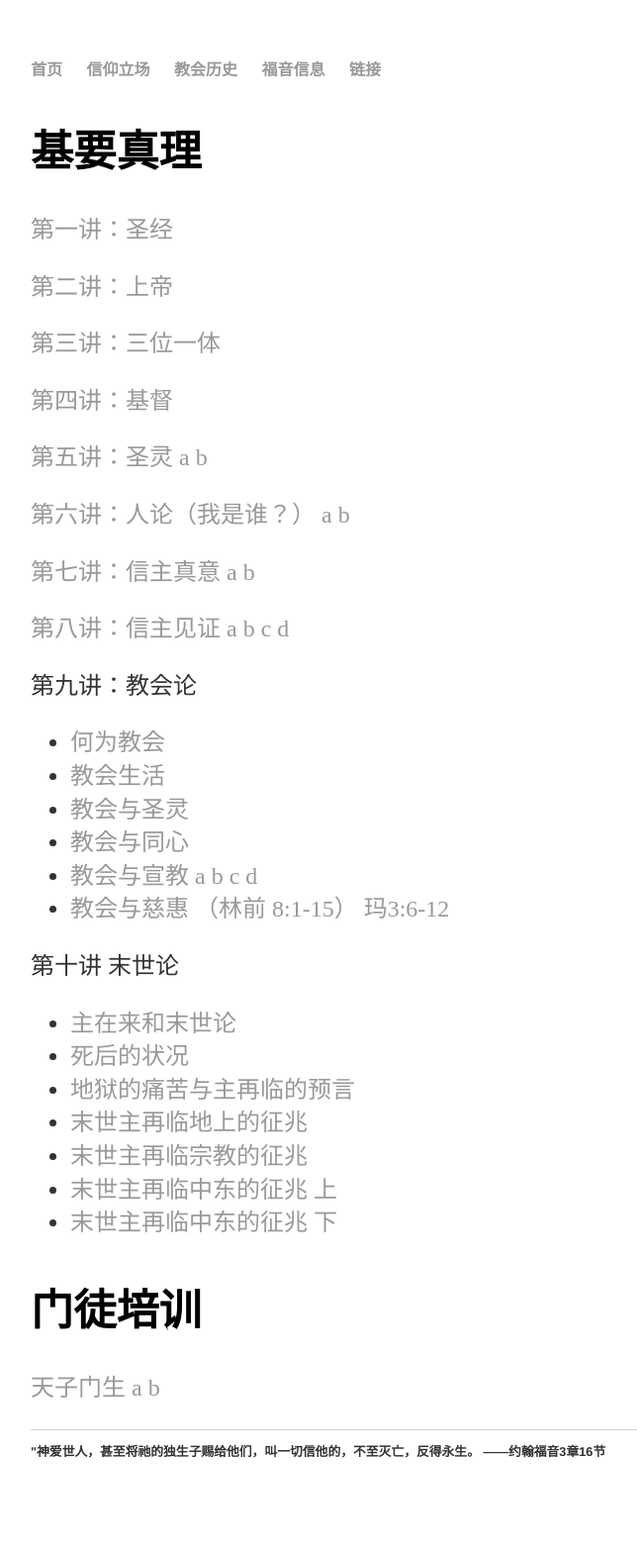
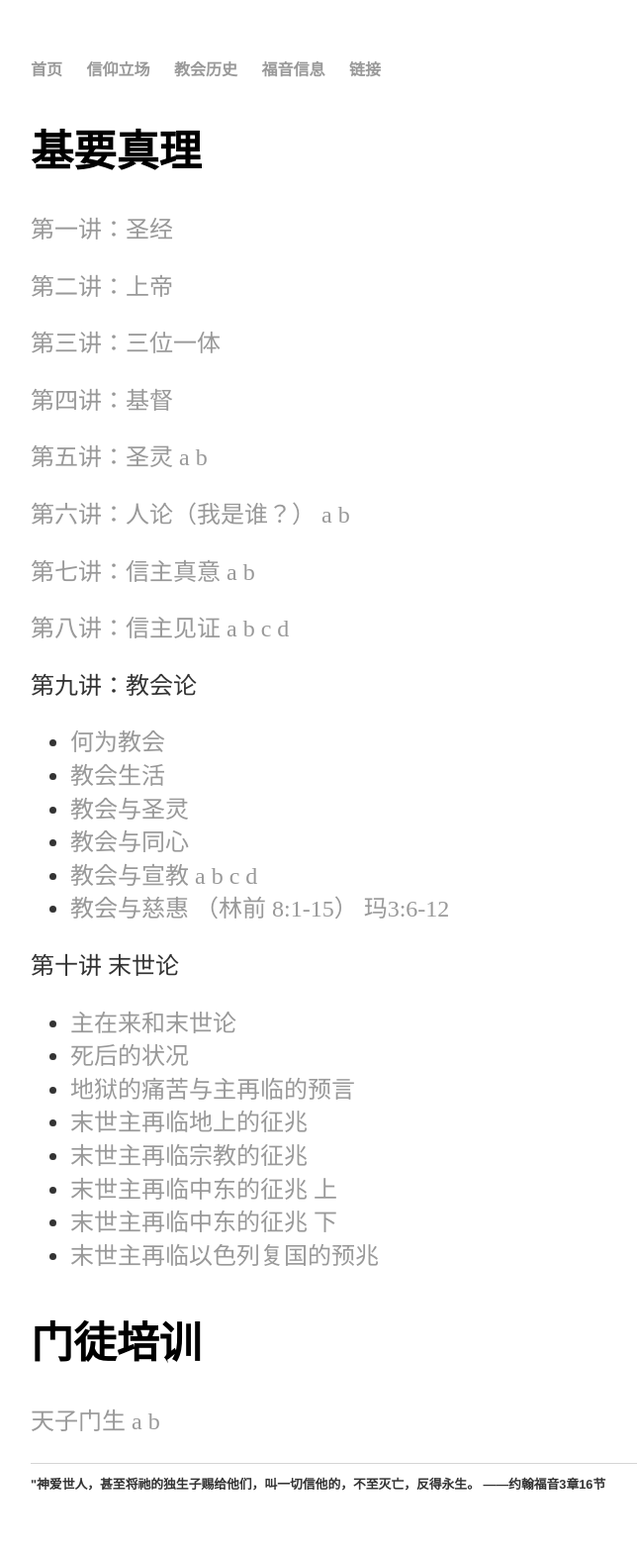
Before and after one commit to zlchurch/zlchurch.github.io, a Jekyll site: the page built from sermons/index_truth.md, in a window 1280 px wide. Shown: the whole page at 99% size, without its empty margins (161-805 px from the left). Built offline with Jekyll 4.4.1, drawn with Linux system fonts in a browser that asks for light colours; before the commit the page ends 1536 px from its top, so only the background shows below that.

Commit message:
Update index_truth.md

```diff
--- a/sermons/index_truth.md
+++ b/sermons/index_truth.md
@@ -37,6 +37,7 @@ layout: default
 - [末世主再临宗教的征兆](https://www.dropbox.com/s/f9rpia1h3zpcrm0/05%E6%9C%AB%E4%B8%96%E4%B8%BB%E5%86%8D%E4%B8%B4%E5%AE%97%E6%95%99%E7%9A%84%E9%A2%84%E5%85%86.mp3?dl=0)
 - [末世主再临中东的征兆 上](https://www.dropbox.com/s/ulrhn6fwmh4wuch/06%E6%9C%AB%E4%B8%96%E4%B8%BB%E5%86%8D%E4%B8%B4%E5%AE%97%E6%95%99%E4%B8%AD%E4%B8%9C%E9%A2%84%E5%85%86.mp3?dl=0)
 - [末世主再临中东的征兆 下](https://www.dropbox.com/s/s2ltuhfv97la236/07%E6%9C%AB%E4%B8%96%E4%B8%BB%E5%86%8D%E4%B8%B4%E4%B8%AD%E4%B8%9C%E7%9A%84%E9%A2%84%E5%85%86.mp3?dl=0)
+- [末世主再临以色列复国的预兆](https://www.dropbox.com/s/m038gfzb9s1b6gn/34%E6%9C%AB%E4%B8%96%E4%BB%A5%E8%89%B2%E5%88%97%E5%A4%8D%E5%9B%BD%E7%9A%84%E9%A2%84%E5%85%86.mp3?dl=0)
 
 ## 门徒培训
 
```
